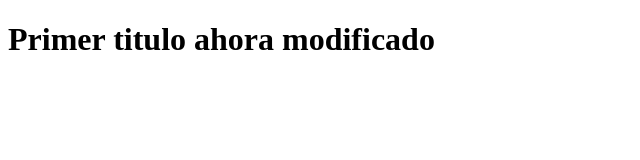
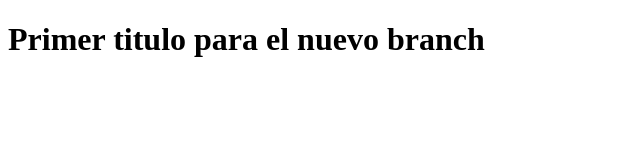
Before and after one commit to LeandroBte/proyectoNuevoGit, a plain HTML site: page index.html in a window 1280 px wide. Shown: the whole page, without its empty margins (0-640 px from the left). Drawn offline with Linux system fonts and the light colour scheme.

Commit message:
Modificación del titulo para el branch

```diff
--- a/index.html
+++ b/index.html
@@ -6,6 +6,6 @@
     <title>Primer Demo</title>
 </head>
 <body>
-    <h1>Primer titulo ahora modificado</h1>
+    <h1>Primer titulo para el nuevo branch</h1>
 </body>
 </html>
```
